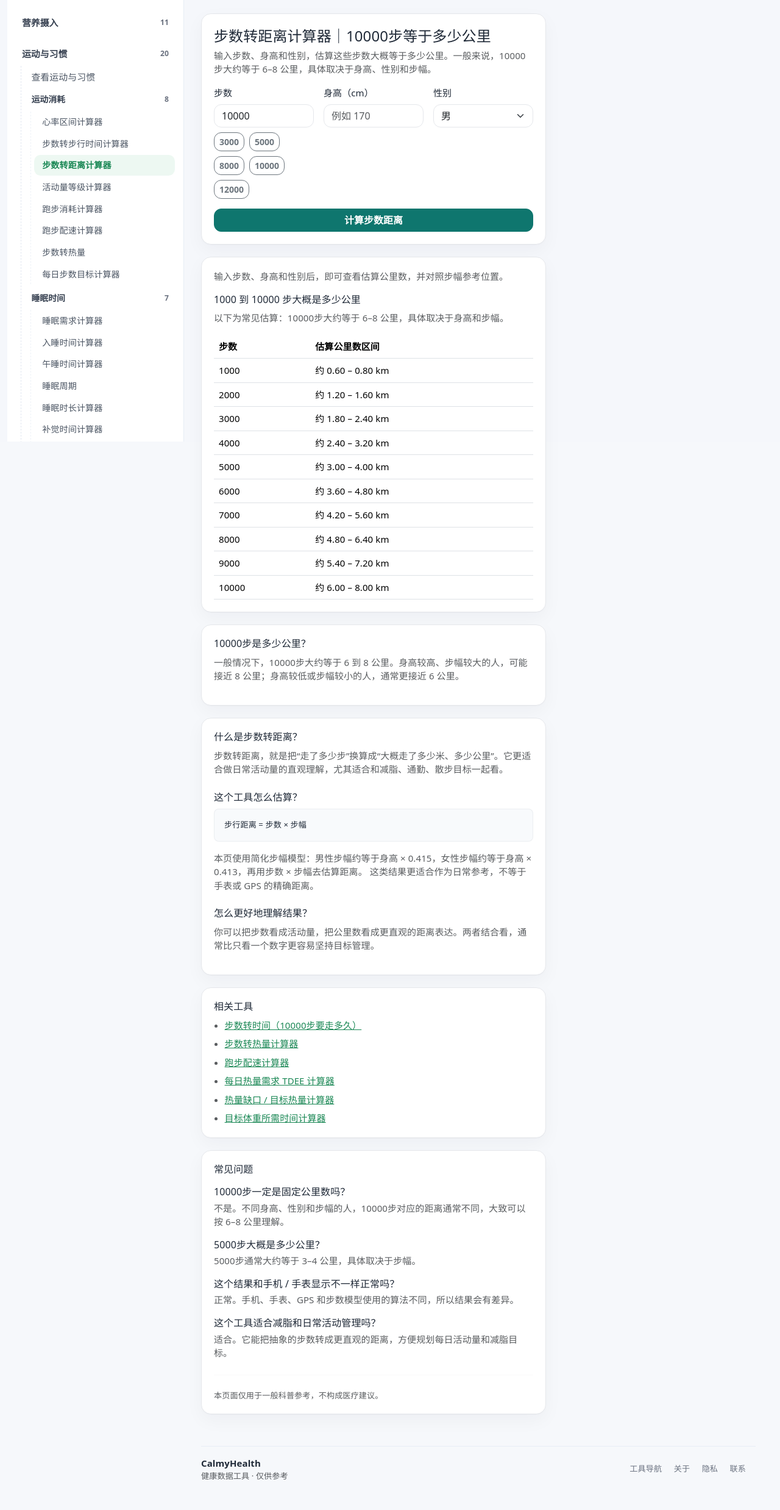
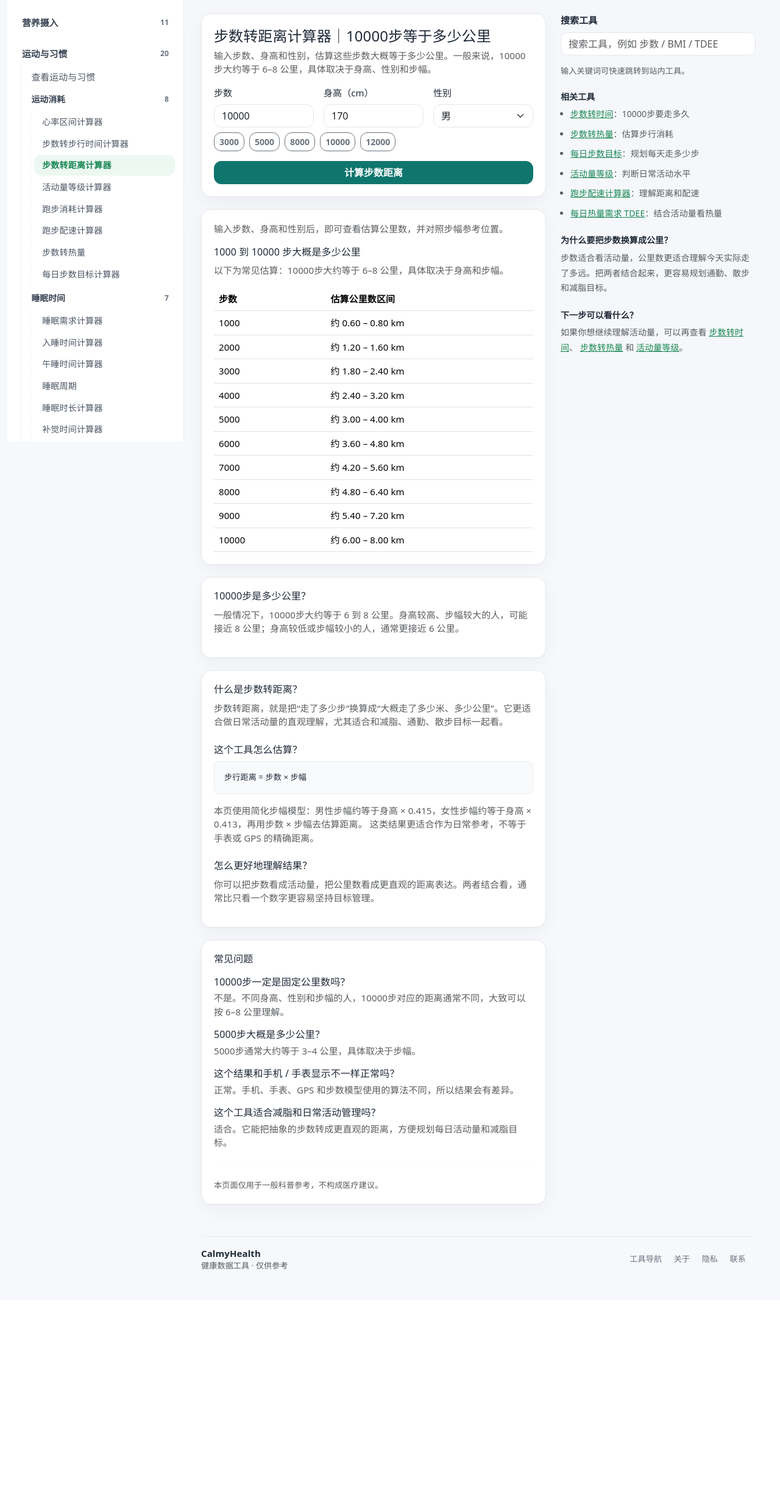
Before and after one commit to zhengxr566/health-tools-2026, a Flask app: page /steps-distance in a window 1280 px wide. Shown: the part 76-2552 px from the top of the page at 61% size. After the commit the page ends 2158 px from the top, so only its background shows below. Run offline with Flask 3, Linux system fonts and the light colour scheme.

Commit message:
update step-distance

```diff
--- a/static/style.css
+++ b/static/style.css
@@ -593,3 +593,36 @@ hr{
     width: calc(50% - 0.5rem);
   }
 }
+
+.steps-distance-table {
+  table-layout: fixed;
+}
+
+.steps-distance-table th:first-child,
+.steps-distance-table td:first-child {
+  width: 35%;
+  white-space: nowrap;
+}
+
+.steps-distance-table th:nth-child(2),
+.steps-distance-table td:nth-child(2) {
+  width: 65%;
+  white-space: nowrap;
+}
+
+.step-chip-row {
+  display: grid;
+  grid-template-columns: repeat(5, 1fr);
+  gap: 0.5rem;
+}
+
+.step-chip-row .step-chip {
+  width: 100%;
+  white-space: nowrap;
+}
+
+@media (max-width: 575.98px) {
+  .step-chip-row {
+    grid-template-columns: repeat(3, 1fr);
+  }
+}
--- a/templates/steps_distance.html
+++ b/templates/steps_distance.html
@@ -18,7 +18,7 @@
             <label class="form-label">步数</label>
             <input id="steps-input" name="steps" class="form-control" inputmode="numeric" required value="{{ steps_in }}" placeholder="例如 10000">
 
-            <div class="d-flex flex-wrap gap-2 mt-2">
+            <div class="step-chip-row mt-2">
               <button type="button" class="btn btn-sm btn-outline-secondary step-chip" data-steps="3000">3000</button>
               <button type="button" class="btn btn-sm btn-outline-secondary step-chip" data-steps="5000">5000</button>
               <button type="button" class="btn btn-sm btn-outline-secondary step-chip" data-steps="8000">8000</button>
@@ -28,7 +28,7 @@
           </div>
           <div class="col-12 col-md-4">
             <label class="form-label">身高（cm）</label>
-            <input name="height_cm" class="form-control" inputmode="decimal" required value="{{ height_cm_in }}" placeholder="例如 170">
+            <input name="height_cm" class="form-control" inputmode="decimal" required value="{{ height_cm_in or '170' }}" placeholder="例如 170">
           </div>
           <div class="col-12 col-md-4">
             <label class="form-label">性别</label>
@@ -82,7 +82,7 @@
       <div class="tool-card">
         <h2 class="h6 mb-3">按当前性别与身高估算的步数对应公里数</h2>
         <div class="table-responsive">
-          <table class="table align-middle mb-0">
+          <table class="table align-middle mb-0 steps-distance-table">
             <thead>
               <tr>
                 <th>步数</th>
@@ -117,7 +117,7 @@
         </p>
 
         <div class="table-responsive">
-          <table class="table align-middle mb-0">
+          <table class="table align-middle mb-0 steps-distance-table">
             <thead>
               <tr>
                 <th>步数</th>
@@ -172,18 +172,6 @@
       </div>
 
       <div class="tool-card">
-        <h2 class="h6">相关工具</h2>
-        <ul class="text-muted mb-0">
-          <li class="mb-2"><a href="/steps-time">步数转时间（10000步要走多久）</a></li>
-          <li class="mb-2"><a href="/steps">步数转热量计算器</a></li>
-          <li class="mb-2"><a href="/running-pace">跑步配速计算器</a></li>
-          <li class="mb-2"><a href="/calorie">每日热量需求 TDEE 计算器</a></li>
-          <li class="mb-2"><a href="/deficit">热量缺口 / 目标热量计算器</a></li>
-          <li class="mb-0"><a href="/goal-time">目标体重所需时间计算器</a></li>
-        </ul>
-      </div>
-
-      <div class="tool-card">
         <h2 class="h6">常见问题</h2>
 
         <h3 class="h6 mt-3 mb-1">10000步一定是固定公里数吗？</h3>
@@ -212,8 +200,96 @@
         </p>
       </div>
     </div>
+
+    <aside class="tool-side-col">
+      <div class="tool-side-sticky">
+        <div class="tool-side-search mb-4">
+          <div class="fw-semibold mb-2">搜索工具</div>
+          <input
+            type="text"
+            id="toolSearchInput"
+            class="form-control"
+            placeholder="搜索工具，例如 步数 / BMI / TDEE"
+          >
+          <div id="toolSearchResult" class="mt-3 small"></div>
+        </div>
+
+        <div class="tool-side-content">
+          <h2 class="h6">相关工具</h2>
+          <ul class="text-muted ps-3 mb-4">
+            <li class="mb-2"><a href="/steps-time">步数转时间</a>：10000步要走多久</li>
+            <li class="mb-2"><a href="/steps">步数转热量</a>：估算步行消耗</li>
+            <li class="mb-2"><a href="/step-goal">每日步数目标</a>：规划每天走多少步</li>
+            <li class="mb-2"><a href="/activity-level">活动量等级</a>：判断日常活动水平</li>
+            <li class="mb-2"><a href="/running-pace">跑步配速计算器</a>：理解距离和配速</li>
+            <li class="mb-0"><a href="/calorie">每日热量需求 TDEE</a>：结合活动量看热量</li>
+          </ul>
+
+          <h2 class="h6">为什么要把步数换算成公里？</h2>
+          <p class="text-muted">
+            步数适合看活动量，公里数更适合理解今天实际走了多远。把两者结合起来，更容易规划通勤、散步和减脂目标。
+          </p>
+
+          <h2 class="h6 mt-4">下一步可以看什么？</h2>
+          <p class="text-muted mb-0">
+            如果你想继续理解活动量，可以再查看
+            <a href="/steps-time">步数转时间</a>、
+            <a href="/steps">步数转热量</a> 和
+            <a href="/activity-level">活动量等级</a>。
+          </p>
+        </div>
+      </div>
+    </aside>
+
   </div>
 </div>
+
+<script>
+(function () {
+  const input = document.getElementById("toolSearchInput");
+  const resultBox = document.getElementById("toolSearchResult");
+
+  const tools = [
+    { name: "步数转距离计算器", path: "/steps-distance" },
+    { name: "步数转时间计算器", path: "/steps-time" },
+    { name: "步数转热量计算器", path: "/steps" },
+    { name: "每日步数目标计算器", path: "/step-goal" },
+    { name: "活动量等级计算器", path: "/activity-level" },
+    { name: "跑步配速计算器", path: "/running-pace" },
+    { name: "每日热量需求 TDEE", path: "/calorie" },
+    { name: "热量缺口/目标热量", path: "/deficit" },
+    { name: "BMI 计算器", path: "/bmi" },
+    { name: "体脂率计算器", path: "/bodyfat" }
+  ];
+
+  function renderResults(q) {
+    const query = q.trim().toLowerCase();
+
+    if (!query) {
+      resultBox.innerHTML = '<div class="text-muted">输入关键词可快速跳转到站内工具。</div>';
+      return;
+    }
+
+    const matched = tools.filter(t => t.name.toLowerCase().includes(query)).slice(0, 8);
+
+    if (!matched.length) {
+      resultBox.innerHTML = '<div class="text-muted">没有找到匹配工具。</div>';
+      return;
+    }
+
+    resultBox.innerHTML = matched.map(t => (
+      '<div class="mb-2"><a href="' + t.path + '">' + t.name + '</a></div>'
+    )).join('');
+  }
+
+  input.addEventListener("input", function () {
+    renderResults(this.value);
+  });
+
+  renderResults("");
+})();
+</script>
+
 <script>
   document.querySelectorAll(".step-chip").forEach(function (btn) {
     btn.addEventListener("click", function () {
```
